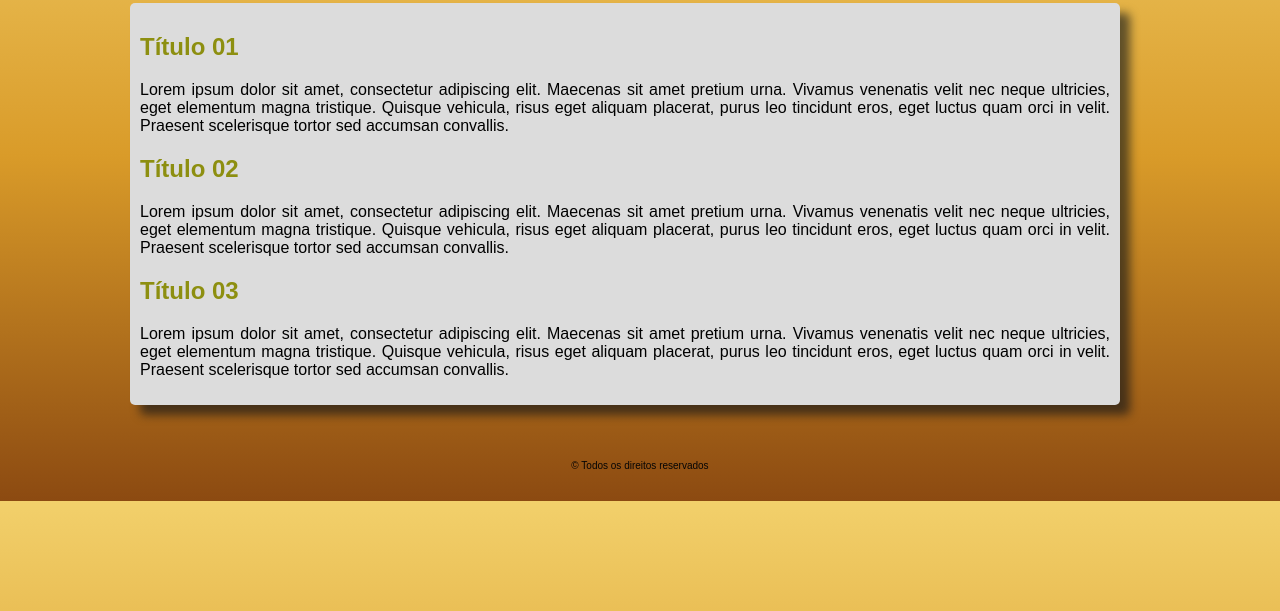
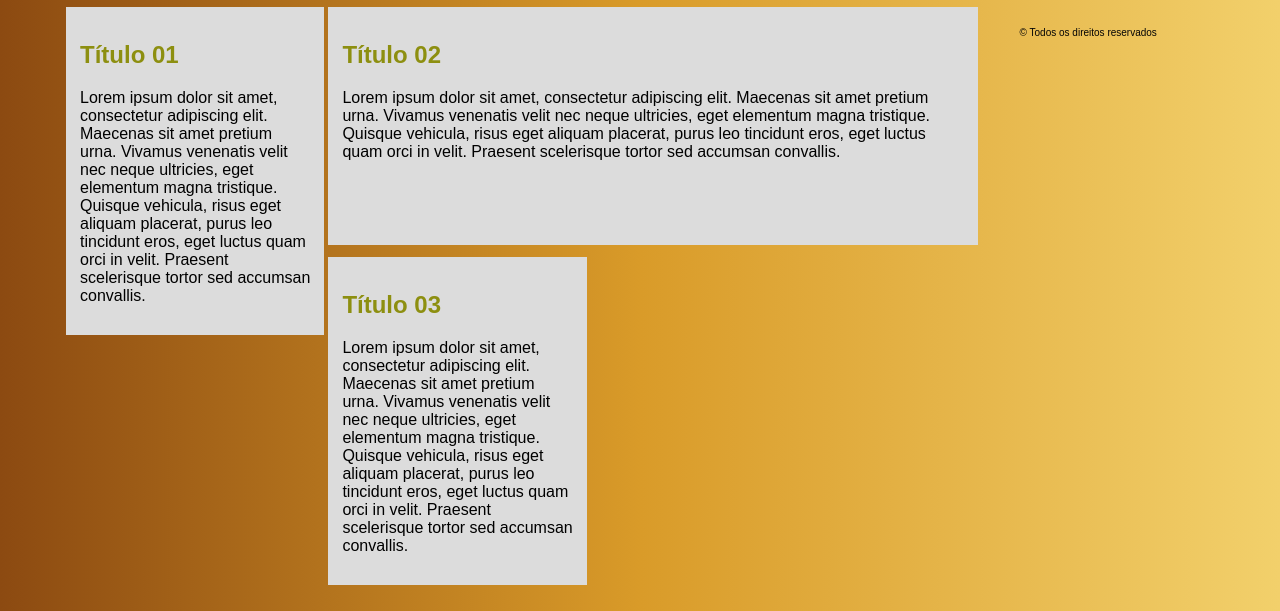
Before and after one commit to DouglasGustavoRibas/RDE14-Douglas_Gustavo_Ribas, a plain HTML site: page index.html in a window 1280 px wide. Shown: the part 189-800 px from the top of the page. Drawn offline with Linux system fonts and the light colour scheme.

Commit message:
Update index.html

```diff
--- a/index.html
+++ b/index.html
@@ -5,7 +5,7 @@
     <meta http-equiv="X-UA-Compatible" content="IE=edge">
     <meta name="viewport" content="width=device-width, initial-scale=1.0">
     <title>Na Trilha do Aprendizado</title>
-    <link rel="stylesheet" href="RDE14_Layout03.css">
+    <link rel="stylesheet" href="RDE14_Layout02.css">
 </head>
     <header>
         <div class="logo">
```
